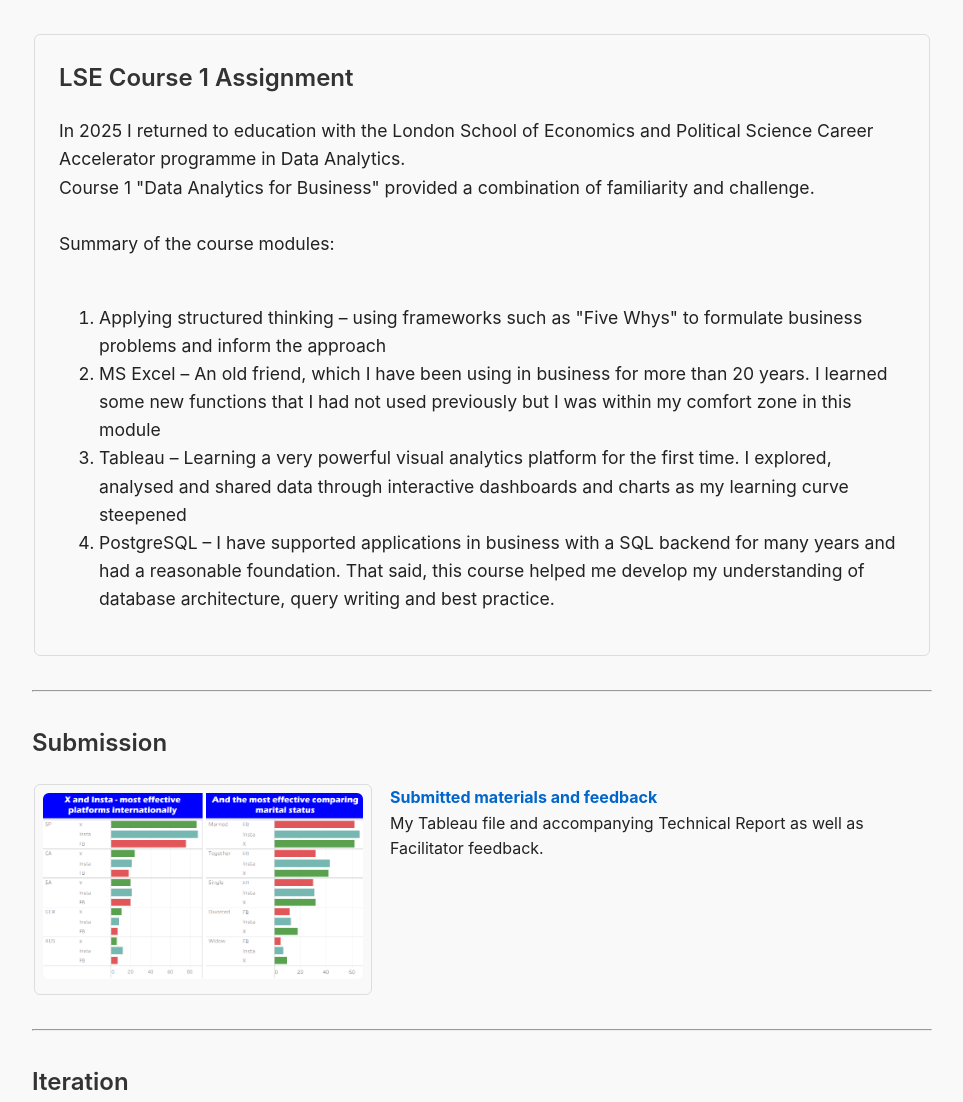
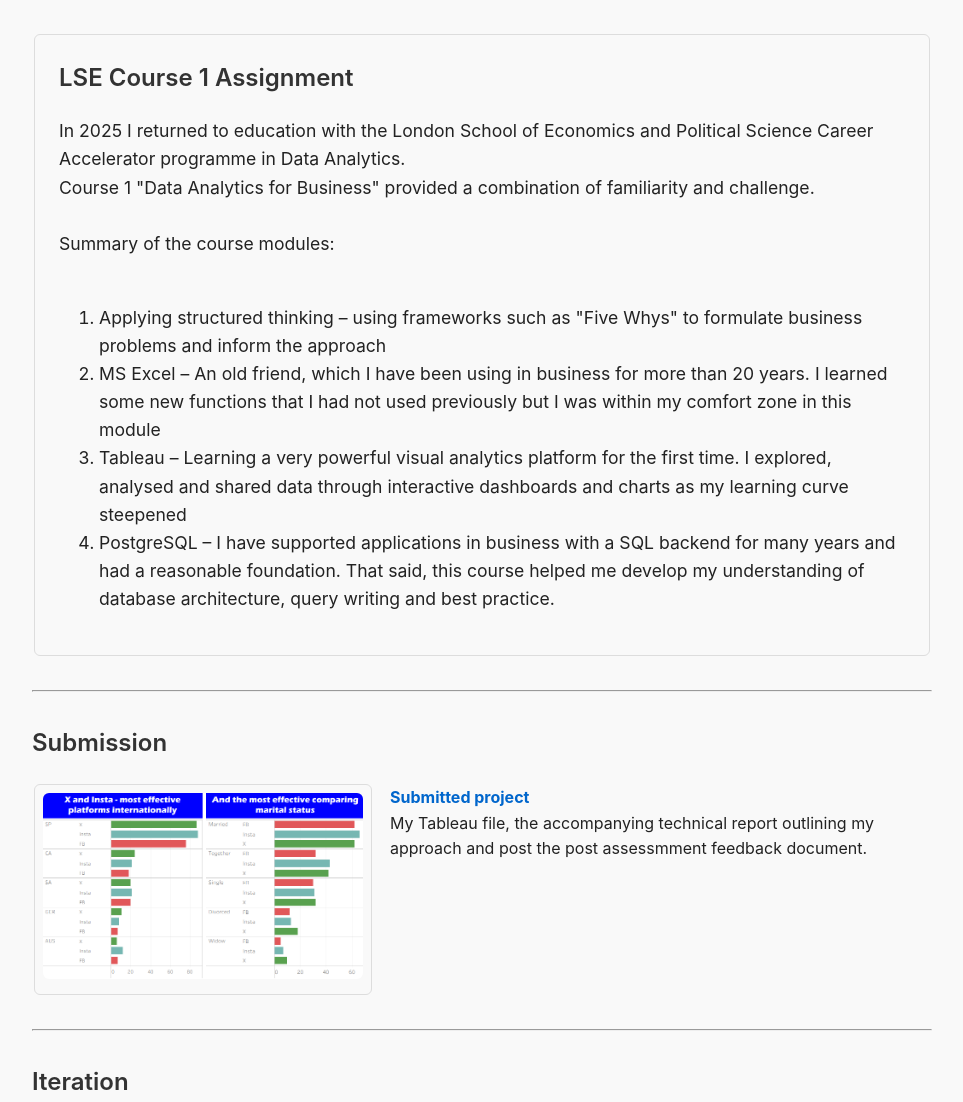
Before and after one commit to drapertoby/portfolio-toby-draper, a Jekyll site: the page built from course1_intro.md, in a window 1280 px wide. Shown: the top 1102 px of the page, without its empty margins (158-1121 px from the left). Built offline with Jekyll 4.4.1, drawn with Linux system fonts in a browser that asks for light colours; some of the changed text lies outside the part shown; grey boxes are pictures that could not be loaded.

Commit message:
Update course1_intro.md

```diff
--- a/course1_intro.md
+++ b/course1_intro.md
@@ -33,8 +33,8 @@ permalink: /course1_intro/
       <img src="/portfolio-toby-draper/images/submission.png" alt="Submission" style="width: 100%; border-radius: 6px;" />
     </td>
     <td style="vertical-align: top; padding-left: 1rem;">
-      <a href="/portfolio-toby-draper/c1_submission/"><strong>Submitted materials and feedback</strong></a><br>
-      My Tableau file and accompanying Technical Report as well as Facilitator feedback.
+      <a href="/portfolio-toby-draper/c1_submission/"><strong>Submitted project</strong></a><br>
+      My Tableau file, the accompanying technical report outlining my approach and post the post assessmment feedback document.
     </td>
   </tr>
 </table>
@@ -45,11 +45,11 @@ permalink: /course1_intro/
 <table style="width: 100%; margin-bottom: 2rem;">
   <tr>
     <td style="width: 320px; border: 1px solid #ddd; border-radius: 6px; padding: 0.5rem;">
-      <img src="/portfolio-toby-draper/images/image2.png" alt="Iteration" style="width: 100%; border-radius: 6px;" />
+      <img src="/portfolio-toby-draper/images/version2.png" alt="Iteration" style="width: 100%; border-radius: 6px;" />
     </td>
     <td style="vertical-align: top; padding-left: 1rem;">
-      <a href="/portfolio-toby-draper/noodle_1/"><strong>Changes to my dashboard based on feedback received</strong></a><br>
-      Taking on board feedback from the Course Facilitator, I produced a revised version of my dashboard in Tableau.
+      <a href="/portfolio-toby-draper/noodle_1/"><strong>Dashboard v2</strong></a><br>
+      I produced a revised version of my dashboard in Tableau based on the feedback from the course facilitator.
     </td>
   </tr>
 </table>
```
